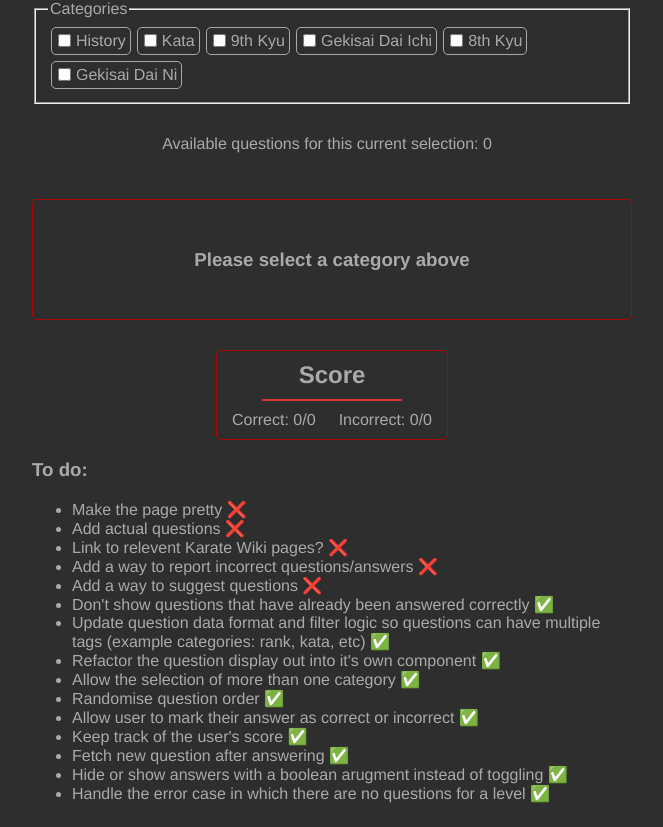
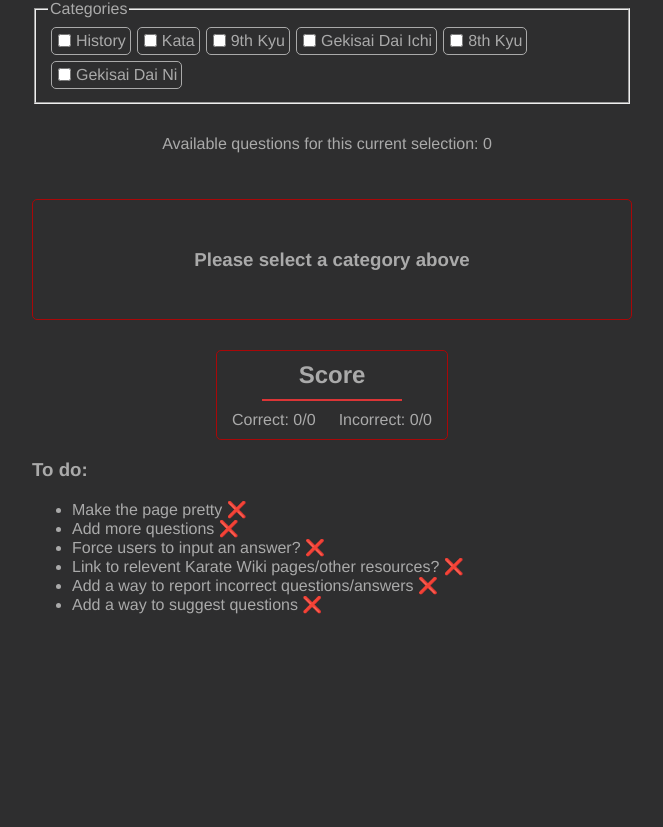
Before and after one commit to matt-auckland/uoa-karate, a Vue app: page /#/tester in a window 1280 px wide. Shown: the part 388-1215 px from the top of the page, without its empty margins (308-971 px from the left). After the commit the page ends 1026 px from the top, so only its background shows below. Built offline with nearby package versions, Linux system fonts and the light colour scheme.

Commit message:
updatd to do list

```diff
--- a/src/views/TestView.vue
+++ b/src/views/TestView.vue
@@ -41,20 +41,11 @@
       <h3>To do:</h3>
       <ul>
         <li>Make the page pretty ❌</li>
-        <li>Add actual questions ❌</li>
-        <li>Link to relevent Karate Wiki pages? ❌</li>
+        <li>Add more questions ❌</li>
+        <li>Force users to input an answer? ❌</li>
+        <li>Link to relevent Karate Wiki pages/other resources? ❌</li>
         <li>Add a way to report incorrect questions/answers ❌</li>
         <li>Add a way to suggest questions ❌</li>
-        <li>Don't show questions that have already been answered correctly ✅</li>
-        <li>Update question data format and filter logic so questions can have multiple tags (example categories: rank, kata, etc) ✅</li>
-        <li>Refactor the question display out into it's own component ✅</li>
-        <li>Allow the selection of more than one category ✅</li>
-        <li>Randomise question order ✅</li>
-        <li>Allow user to mark their answer as correct or incorrect ✅</li>
-        <li>Keep track of the user's score ✅</li>
-        <li>Fetch new question after answering ✅</li>
-        <li>Hide or show answers with a boolean arugment instead of toggling ✅</li>
-        <li>Handle the error case in which there are no questions for a level ✅</li>
       </ul>
     </div>
   </div>
```
